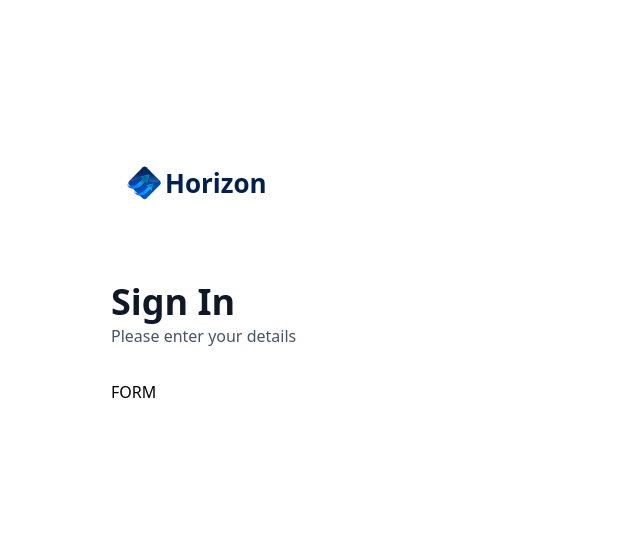
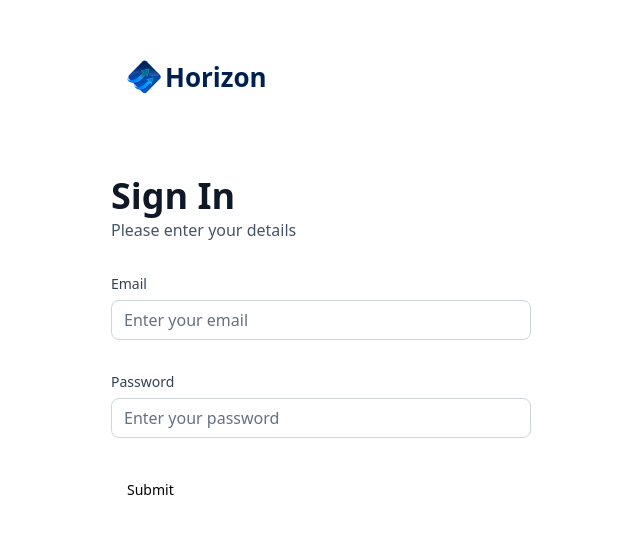
Before and after one commit to LightningFz/banking-app, a Next.js app: page /sign-in in a window 1280 px wide. Shown: the part 115-648 px from the top of the page, without its empty margins (319-959 px from the left). Built offline with nearby package versions, Linux system fonts and the light colour scheme.

Commit message:
Auth form fields

```diff
--- a/components/ui/AuthForm.tsx
+++ b/components/ui/AuthForm.tsx
@@ -3,8 +3,41 @@
 import Link from 'next/link'
 import React, { useState } from 'react'
 
+import { z } from "zod"
+import { zodResolver } from "@hookform/resolvers/zod"
+import { useForm } from "react-hook-form"
+import { Button } from "@/components/ui/button"
+import {
+  Form,
+  FormControl,
+  FormDescription,
+  FormField,
+  FormItem,
+  FormLabel,
+  FormMessage,
+} from "@/components/ui/form"
+import { Input } from "@/components/ui/input"
+const formSchema = z.object({
+    email: z.string().email(),
+  })
+
 const AuthForm = ({ type }: {type: string}) => {
     const [user, setUser] = useState(null)
+
+      // 1. Define your form.
+        const form = useForm<z.infer<typeof formSchema>>({
+            resolver: zodResolver(formSchema),
+            defaultValues: {
+            email: "",
+            },
+        })
+
+        // 2. Define a submit handler.
+        function onSubmit(values: z.infer<typeof formSchema>) {
+            // Do something with the form values.
+            // ✅ This will be type-safe and validated.
+            console.log(values)
+        }
   return (
     <section className='auth-form'>
         <header className='flex flex-col gap-5 md:gap-8'>
@@ -40,7 +73,56 @@
             </div>
             ): (
                <>
-               FORM
+                   <Form {...form}>
+                    <form onSubmit={form.handleSubmit(onSubmit)} className="space-y-8">
+                        <FormField
+                        control={form.control}
+                        name="email"
+                        render={({ field }) => (
+                            <div className='form-item'>
+                                <FormLabel className='form-label'>
+                                    Email
+                                </FormLabel>
+                                <div className='flex w-full flex-col'>
+                                    <FormControl>
+                                        <Input
+                                            placeholder='Enter your email'
+                                            className='input-class'
+                                            {...field}
+                                        />
+                                    </FormControl>
+                                    <FormMessage
+                                    className='form-message mt-2'/>
+                                </div>
+                            </div>
+                        )}
+                        />
+                        <FormField
+                        control={form.control}
+                        name="password"
+                        render={({ field }) => (
+                            <div className='form-item'>
+                                <FormLabel className='form-label'>
+                                    Password
+                                </FormLabel>
+                                <div className='flex w-full flex-col'>
+                                    <FormControl>
+                                        <Input
+                                            placeholder='Enter your password'
+                                            className='input-class'
+                                            type='password'
+                                            {...field}
+                                        />
+                                    </FormControl>
+                                    <FormMessage
+                                    className='form-message mt-2'/>
+                                </div>
+                            </div>
+                        )}
+                        />
+                        <Button type="submit">Submit</Button>
+                    </form>
+                </Form>
                </>
             )
         }
--- /dev/null
+++ b/components/ui/form.tsx
@@ -0,0 +1,178 @@
+"use client"
+
+import * as React from "react"
+import * as LabelPrimitive from "@radix-ui/react-label"
+import { Slot } from "@radix-ui/react-slot"
+import {
+  Controller,
+  ControllerProps,
+  FieldPath,
+  FieldValues,
+  FormProvider,
+  useFormContext,
+} from "react-hook-form"
+
+import { cn } from "@/lib/utils"
+import { Label } from "@/components/ui/label"
+
+const Form = FormProvider
+
+type FormFieldContextValue<
+  TFieldValues extends FieldValues = FieldValues,
+  TName extends FieldPath<TFieldValues> = FieldPath<TFieldValues>
+> = {
+  name: TName
+}
+
+const FormFieldContext = React.createContext<FormFieldContextValue>(
+  {} as FormFieldContextValue
+)
+
+const FormField = <
+  TFieldValues extends FieldValues = FieldValues,
+  TName extends FieldPath<TFieldValues> = FieldPath<TFieldValues>
+>({
+  ...props
+}: ControllerProps<TFieldValues, TName>) => {
+  return (
+    <FormFieldContext.Provider value={{ name: props.name }}>
+      <Controller {...props} />
+    </FormFieldContext.Provider>
+  )
+}
+
+const useFormField = () => {
+  const fieldContext = React.useContext(FormFieldContext)
+  const itemContext = React.useContext(FormItemContext)
+  const { getFieldState, formState } = useFormContext()
+
+  const fieldState = getFieldState(fieldContext.name, formState)
+
+  if (!fieldContext) {
+    throw new Error("useFormField should be used within <FormField>")
+  }
+
+  const { id } = itemContext
+
+  return {
+    id,
+    name: fieldContext.name,
+    formItemId: `${id}-form-item`,
+    formDescriptionId: `${id}-form-item-description`,
+    formMessageId: `${id}-form-item-message`,
+    ...fieldState,
+  }
+}
+
+type FormItemContextValue = {
+  id: string
+}
+
+const FormItemContext = React.createContext<FormItemContextValue>(
+  {} as FormItemContextValue
+)
+
+const FormItem = React.forwardRef<
+  HTMLDivElement,
+  React.HTMLAttributes<HTMLDivElement>
+>(({ className, ...props }, ref) => {
+  const id = React.useId()
+
+  return (
+    <FormItemContext.Provider value={{ id }}>
+      <div ref={ref} className={cn("space-y-2", className)} {...props} />
+    </FormItemContext.Provider>
+  )
+})
+FormItem.displayName = "FormItem"
+
+const FormLabel = React.forwardRef<
+  React.ElementRef<typeof LabelPrimitive.Root>,
+  React.ComponentPropsWithoutRef<typeof LabelPrimitive.Root>
+>(({ className, ...props }, ref) => {
+  const { error, formItemId } = useFormField()
+
+  return (
+    <Label
+      ref={ref}
+      className={cn(error && "text-destructive", className)}
+      htmlFor={formItemId}
+      {...props}
+    />
+  )
+})
+FormLabel.displayName = "FormLabel"
+
+const FormControl = React.forwardRef<
+  React.ElementRef<typeof Slot>,
+  React.ComponentPropsWithoutRef<typeof Slot>
+>(({ ...props }, ref) => {
+  const { error, formItemId, formDescriptionId, formMessageId } = useFormField()
+
+  return (
+    <Slot
+      ref={ref}
+      id={formItemId}
+      aria-describedby={
+        !error
+          ? `${formDescriptionId}`
+          : `${formDescriptionId} ${formMessageId}`
+      }
+      aria-invalid={!!error}
+      {...props}
+    />
+  )
+})
+FormControl.displayName = "FormControl"
+
+const FormDescription = React.forwardRef<
+  HTMLParagraphElement,
+  React.HTMLAttributes<HTMLParagraphElement>
+>(({ className, ...props }, ref) => {
+  const { formDescriptionId } = useFormField()
+
+  return (
+    <p
+      ref={ref}
+      id={formDescriptionId}
+      className={cn("text-sm text-muted-foreground", className)}
+      {...props}
+    />
+  )
+})
+FormDescription.displayName = "FormDescription"
+
+const FormMessage = React.forwardRef<
+  HTMLParagraphElement,
+  React.HTMLAttributes<HTMLParagraphElement>
+>(({ className, children, ...props }, ref) => {
+  const { error, formMessageId } = useFormField()
+  const body = error ? String(error?.message) : children
+
+  if (!body) {
+    return null
+  }
+
+  return (
+    <p
+      ref={ref}
+      id={formMessageId}
+      className={cn("text-sm font-medium text-destructive", className)}
+      {...props}
+    >
+      {body}
+    </p>
+  )
+})
+FormMessage.displayName = "FormMessage"
+
+export {
+  useFormField,
+  Form,
+  FormItem,
+  FormLabel,
+  FormControl,
+  FormDescription,
+  FormMessage,
+  FormField,
+}
--- /dev/null
+++ b/components/ui/input.tsx
@@ -0,0 +1,25 @@
+import * as React from "react"
+
+import { cn } from "@/lib/utils"
+
+export interface InputProps
+  extends React.InputHTMLAttributes<HTMLInputElement> {}
+
+const Input = React.forwardRef<HTMLInputElement, InputProps>(
+  ({ className, type, ...props }, ref) => {
+    return (
+      <input
+        type={type}
+        className={cn(
+          "flex h-10 w-full rounded-md border border-input bg-background px-3 py-2 text-sm ring-offset-background file:border-0 file:bg-transparent file:text-sm file:font-medium placeholder:text-muted-foreground focus-visible:outline-none focus-visible:ring-2 focus-visible:ring-ring focus-visible:ring-offset-2 disabled:cursor-not-allowed disabled:opacity-50",
+          className
+        )}
+        ref={ref}
+        {...props}
+      />
+    )
+  }
+)
+Input.displayName = "Input"
+
+export { Input }
--- /dev/null
+++ b/components/ui/label.tsx
@@ -0,0 +1,26 @@
+"use client"
+
+import * as React from "react"
+import * as LabelPrimitive from "@radix-ui/react-label"
+import { cva, type VariantProps } from "class-variance-authority"
+
+import { cn } from "@/lib/utils"
+
+const labelVariants = cva(
+  "text-sm font-medium leading-none peer-disabled:cursor-not-allowed peer-disabled:opacity-70"
+)
+
+const Label = React.forwardRef<
+  React.ElementRef<typeof LabelPrimitive.Root>,
+  React.ComponentPropsWithoutRef<typeof LabelPrimitive.Root> &
+    VariantProps<typeof labelVariants>
+>(({ className, ...props }, ref) => (
+  <LabelPrimitive.Root
+    ref={ref}
+    className={cn(labelVariants(), className)}
+    {...props}
+  />
+))
+Label.displayName = LabelPrimitive.Root.displayName
+
+export { Label }
--- a/package.json
+++ b/package.json
@@ -9,7 +9,9 @@
     "lint": "next lint"
   },
   "dependencies": {
+    "@hookform/resolvers": "^3.9.0",
     "@radix-ui/react-dialog": "^1.1.1",
+    "@radix-ui/react-label": "^2.1.0",
     "@radix-ui/react-slot": "^1.1.0",
     "chart.js": "^4.4.4",
     "class-variance-authority": "^0.7.0",
@@ -21,8 +23,10 @@
     "react-chartjs-2": "^5.2.0",
     "react-countup": "^6.5.3",
     "react-dom": "^18",
+    "react-hook-form": "^7.53.0",
     "tailwind-merge": "^2.4.0",
-    "tailwindcss-animate": "^1.0.7"
+    "tailwindcss-animate": "^1.0.7",
+    "zod": "^3.23.8"
   },
   "devDependencies": {
     "@types/node": "^20",
```
Also changed, not shown: 1 other file (tests, documents, lock files or other folders).
